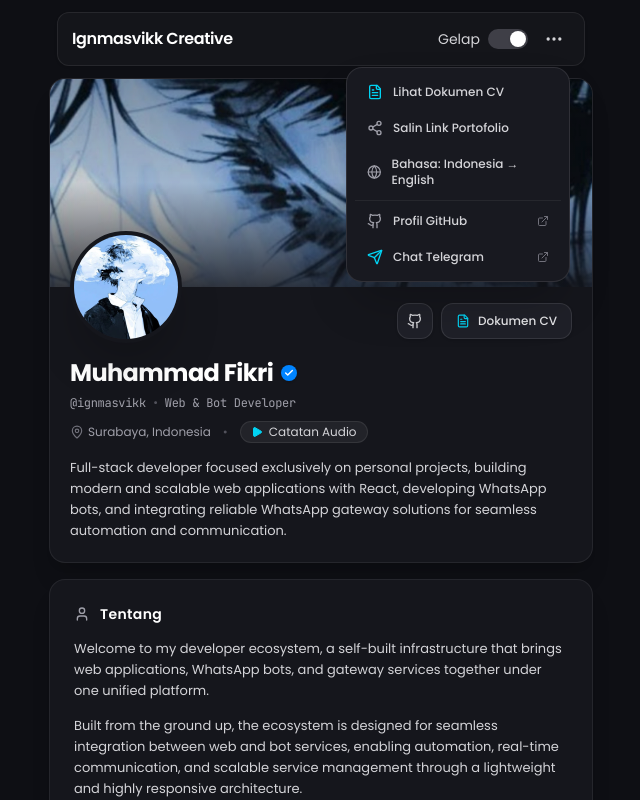
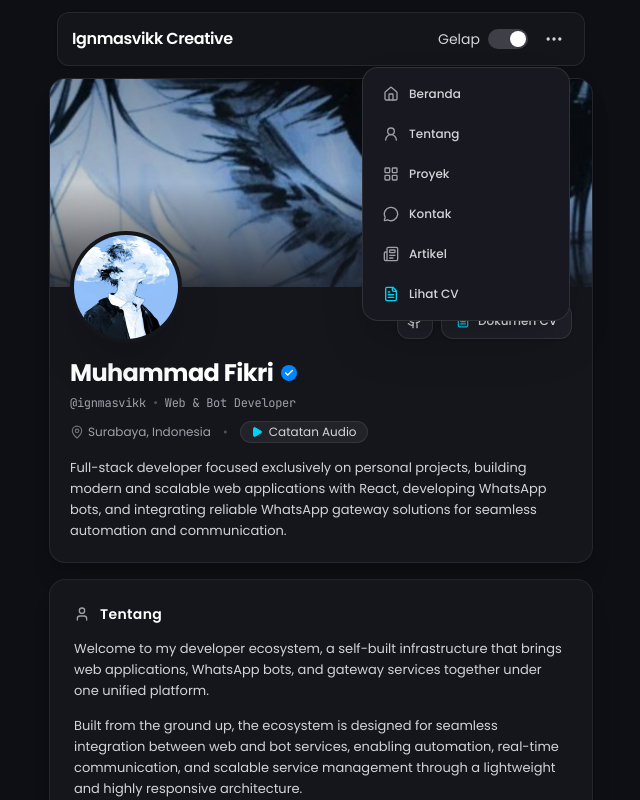
Before and after one commit to about-vann/my-portofolio, a React (Vite) app: page / in a window 1280 px wide. Both pictures are taken after a click on the button 873 px from the left and 39 px from the top of the page. Shown: the top 800 px of the page, without its empty margins (319-959 px from the left). Built offline with nearby package versions, Linux system fonts and the light colour scheme; a web font is replaced by a local one.

Commit message:
feat: replace overflow menu with site navigation

```diff
--- a/src/components/Navbar.tsx
+++ b/src/components/Navbar.tsx
@@ -1,6 +1,6 @@
 import React, { useState, useEffect, useRef } from 'react';
 import { motion, AnimatePresence } from 'motion/react';
-import { MoreHorizontal, FileText, Share2, Globe, Github, Send, Check, ExternalLink } from 'lucide-react';
+import { MoreHorizontal, FileText, UserRound, LayoutGrid, MessageCircle, Newspaper, Home } from 'lucide-react';
 import { ThemeAccent, Language, ColorMode } from '../types';
 import { PERSONAL_INFO } from '../data/portfolioData';
 
@@ -16,19 +16,11 @@ interface NavbarProps {
 
 export const Navbar: React.FC<NavbarProps> = ({ lang, setLang, colorMode, setColorMode, onDownloadCv }) => {
   const [menuOpen, setMenuOpen] = useState(false);
-  const [copied, setCopied] = useState(false);
   const menuRef = useRef<HTMLDivElement>(null);
   const isDark = colorMode === 'dark';
+  const id = lang === 'id';
 
   const toggleTheme = () => setColorMode(isDark ? 'light' : 'dark');
-
-  const handleCopyLink = () => {
-    if (navigator.clipboard) {
-      navigator.clipboard.writeText(window.location.href);
-      setCopied(true);
-      setTimeout(() => setCopied(false), 2000);
-    }
-  };
 
   useEffect(() => {
     const handleClickOutside = (event: MouseEvent) => {
@@ -38,16 +30,27 @@ export const Navbar: React.FC<NavbarProps> = ({ lang, setLang, colorMode, setCol
     return () => document.removeEventListener('mousedown', handleClickOutside);
   }, []);
 
-  const id = lang === 'id';
+  const goTo = (target: string) => {
+    setMenuOpen(false);
+    requestAnimationFrame(() => document.getElementById(target)?.scrollIntoView({ behavior: 'smooth', block: 'start' }));
+  };
+
+  const menuItems = [
+    { id: 'home', label: id ? 'Beranda' : 'Home', icon: Home },
+    { id: 'about', label: id ? 'Tentang' : 'About', icon: UserRound },
+    { id: 'projects', label: id ? 'Proyek' : 'Projects', icon: LayoutGrid },
+    { id: 'contact', label: id ? 'Kontak' : 'Contact', icon: MessageCircle },
+    { id: 'articles', label: id ? 'Artikel' : 'Articles', icon: Newspaper },
+  ];
 
   return (
     <header id="main-navbar-header" className="sticky top-0 left-0 right-0 z-40 w-full px-4 sm:px-6 pt-3 pb-3 max-w-xl mx-auto transition-colors duration-300">
       <div className="nav-glass-card flex items-center justify-between rounded-xl border px-3.5 py-2.5 shadow-sm transition-colors duration-300">
-        <div className="flex items-center gap-2 min-w-0">
+        <button type="button" onClick={() => goTo('home')} className="flex items-center gap-2 min-w-0 cursor-pointer" aria-label={id ? 'Kembali ke beranda' : 'Back to home'}>
           <span className="text-sm sm:text-base font-semibold tracking-tight text-white light-text font-['Poppins',sans-serif] truncate">
             {PERSONAL_INFO.brandName || 'Ignmasvikk Creative'}
           </span>
-        </div>
+        </button>
 
         <div className="flex items-center gap-2.5 relative" ref={menuRef}>
           <button type="button" onClick={toggleTheme} className="flex items-center gap-2 text-xs font-medium text-zinc-300 light-muted hover:text-white light-hover-dark cursor-pointer select-none transition-colors" aria-label={id ? 'Ganti tema terang dan gelap' : 'Toggle light and dark theme'}>
@@ -57,35 +60,26 @@ export const Navbar: React.FC<NavbarProps> = ({ lang, setLang, colorMode, setCol
             </div>
           </button>
 
-          <button type="button" onClick={() => setMenuOpen(!menuOpen)} className="p-1.5 rounded-lg text-zinc-300 hover:text-white hover:bg-white/10 light-hover-bg transition-colors cursor-pointer" aria-label={id ? 'Buka menu' : 'Open menu'}>
+          <button type="button" onClick={() => setMenuOpen(!menuOpen)} className="p-1.5 rounded-lg text-zinc-300 hover:text-white hover:bg-white/10 light-hover-bg transition-colors cursor-pointer" aria-label={id ? 'Buka navigasi website' : 'Open website navigation'}>
             <MoreHorizontal className="w-5 h-5" />
           </button>
 
           <AnimatePresence>
             {menuOpen && (
-              <motion.div initial={{ opacity: 0, scale: 0.95, y: 8 }} animate={{ opacity: 1, scale: 1, y: 0 }} exit={{ opacity: 0, scale: 0.95, y: 8 }} transition={{ duration: 0.15 }} className="nav-dropdown absolute right-0 top-11 w-56 rounded-2xl border shadow-2xl p-2 z-50 overflow-hidden">
+              <motion.div initial={{ opacity: 0, scale: 0.95, y: 8 }} animate={{ opacity: 1, scale: 1, y: 0 }} exit={{ opacity: 0, scale: 0.95, y: 8 }} transition={{ duration: 0.15 }} className="nav-dropdown absolute right-0 top-11 w-52 rounded-2xl border shadow-2xl p-2 z-50 overflow-hidden">
                 <div className="space-y-1">
+                  {menuItems.map(({ id: target, label, icon: Icon }) => (
+                    <button key={target} type="button" onClick={() => goTo(target)} className="nav-item w-full flex items-center gap-2.5 px-3 py-2.5 text-xs font-medium rounded-xl transition-colors text-left cursor-pointer">
+                      <Icon className="w-4 h-4 text-zinc-400" />
+                      <span>{label}</span>
+                    </button>
+                  ))}
                   {onDownloadCv && (
-                    <button onClick={() => { setMenuOpen(false); onDownloadCv(); }} className="nav-item w-full flex items-center gap-2.5 px-3 py-2 text-xs font-medium rounded-xl transition-colors text-left cursor-pointer">
+                    <button type="button" onClick={() => { setMenuOpen(false); onDownloadCv(); }} className="nav-item w-full flex items-center gap-2.5 px-3 py-2.5 text-xs font-medium rounded-xl transition-colors text-left cursor-pointer">
                       <FileText className="w-4 h-4 text-cyan-400" />
-                      <span>{id ? 'Lihat Dokumen CV' : 'Open CV Document'}</span>
+                      <span>{id ? 'Lihat CV' : 'View CV'}</span>
                     </button>
                   )}
-                  <button onClick={handleCopyLink} className="nav-item w-full flex items-center gap-2.5 px-3 py-2 text-xs font-medium rounded-xl transition-colors text-left cursor-pointer">
-                    {copied ? <Check className="w-4 h-4 text-emerald-400" /> : <Share2 className="w-4 h-4 text-zinc-400" />}
-                    <span>{copied ? (id ? 'Link Disalin!' : 'Link Copied!') : (id ? 'Salin Link Portofolio' : 'Copy Portfolio Link')}</span>
-                  </button>
-                  <button onClick={() => { setLang(id ? 'en' : 'id'); setMenuOpen(false); }} className="nav-item w-full flex items-center gap-2.5 px-3 py-2 text-xs font-medium rounded-xl transition-colors text-left cursor-pointer">
-                    <Globe className="w-4 h-4 text-zinc-400" />
-                    <span>{id ? 'Bahasa: Indonesia → English' : 'Language: English → Indonesia'}</span>
-                  </button>
-                  <div className="h-px nav-divider my-1" />
-                  <a href={PERSONAL_INFO.github} target="_blank" rel="noreferrer" className="nav-item w-full flex items-center justify-between px-3 py-2 text-xs font-medium rounded-xl transition-colors">
-                    <div className="flex items-center gap-2.5"><Github className="w-4 h-4 text-zinc-400" /><span>{id ? 'Profil GitHub' : 'GitHub Profile'}</span></div><ExternalLink className="w-3 h-3 text-zinc-500" />
-                  </a>
-                  <a href={PERSONAL_INFO.telegram} target="_blank" rel="noreferrer" className="nav-item w-full flex items-center justify-between px-3 py-2 text-xs font-medium rounded-xl transition-colors">
-                    <div className="flex items-center gap-2.5"><Send className="w-4 h-4 text-cyan-400" /><span>{id ? 'Chat Telegram' : 'Telegram Chat'}</span></div><ExternalLink className="w-3 h-3 text-zinc-500" />
-                  </a>
                 </div>
               </motion.div>
             )}
```
